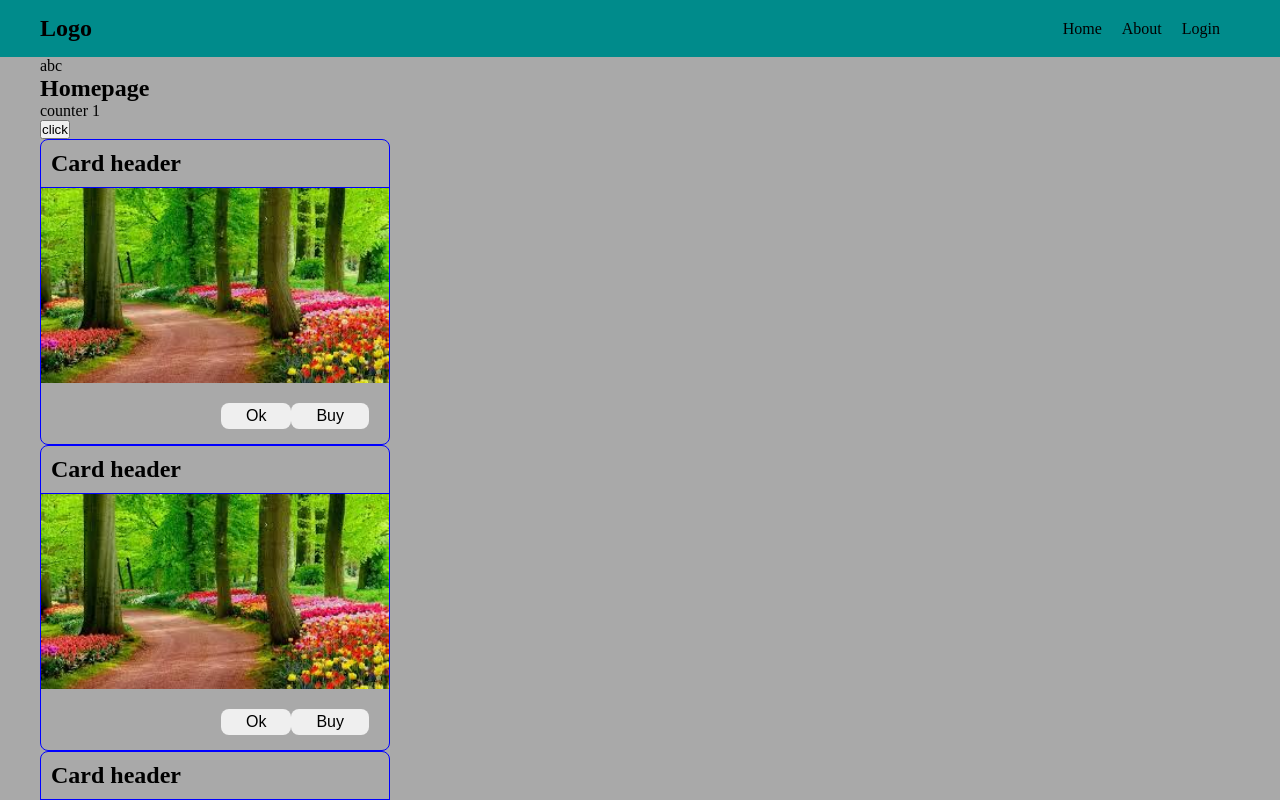
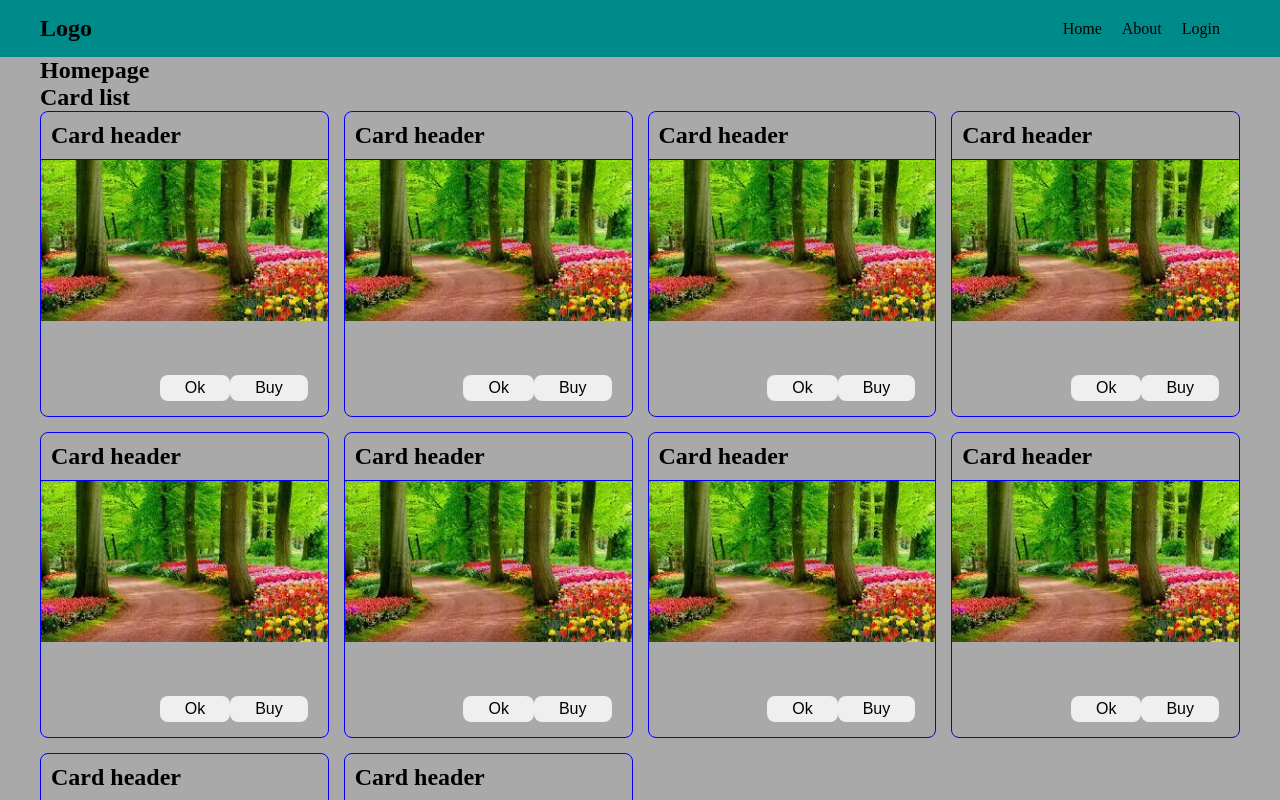
Before and after one commit to vit718/ElectronicsStore_Vue, a Vue app: page / in a window 1280 px wide. Shown: the top 800 px of the page. Built offline with nearby package versions, Linux system fonts and the light colour scheme; the HTML template or start-up script is replaced by a standard one.

Commit message:
add CardList

```diff
--- a/src/components/Card/CardAction.vue
+++ b/src/components/Card/CardAction.vue
@@ -1,5 +1,4 @@
 <script setup>
-import { onMounted } from "vue";
 </script>
 
 <template>
--- a/src/components/Card/CardHeader.vue
+++ b/src/components/Card/CardHeader.vue
@@ -1,9 +1,4 @@
 <script setup>
-import { onMounted } from "vue";
-
-onMounted(()=>{
-  console.log("card header com mounted")
-})
 </script>
 
 <template>
--- a/src/components/Card/CardMedia.vue
+++ b/src/components/Card/CardMedia.vue
@@ -1,10 +1,5 @@
 <script setup>
-import { onMounted } from "vue";
 import img from "../../assets/photo.jpeg";
-
-onMounted(()=>{
-  console.log("card media com mounted")
-})
 </script>
 
 <template>
--- a/src/components/Card/CardOverlay.vue
+++ b/src/components/Card/CardOverlay.vue
@@ -1,9 +1,4 @@
 <script setup>
-import { onMounted } from "vue";
-
-onMounted(()=>{
-  console.log("card overlay com mounted")
-})
 </script>
 
 <template>
--- a/src/components/Card/index.vue
+++ b/src/components/Card/index.vue
@@ -1,13 +1,8 @@
 <script setup>
-import { onMounted } from "vue";
 import CardOverlay from "./CardOverlay.vue";
 import CardHeader from "./CardHeader.vue";
 import CardMedia from "./CardMedia.vue";
 import CardAction from "./CardAction.vue";
-
-onMounted(()=>{
-  console.log("card com mounted")
-})
 </script>
 
 <template>
--- /dev/null
+++ b/src/components/CardList.vue
@@ -0,0 +1,22 @@
+<script setup>
+import Card from "./Card/index.vue";
+
+const props= defineProps({
+  items: Array,
+})
+</script>
+
+<template>
+<h2>Card list</h2>
+<div class="list">
+  <Card v-for="item of props.items" key="item"/>
+</div>
+</template>
+
+<style scoped lang="scss">
+.list{
+  display: grid;
+  grid-template-columns: repeat(4,1fr);
+  grid-gap: 15px;
+}
+</style>
--- a/src/views/HomeView.vue
+++ b/src/views/HomeView.vue
@@ -1,31 +1,15 @@
 <script setup>
-import {ref,onMounted} from "vue";
 import Container from "../components/Container.vue";
-import Card from "../components/Card/index.vue";
+import CardList from "../components/CardList.vue";
 
-console.log("Card",Card)
-const a=ref('abc')
-const count=ref(1)
-const items=[1,2,3,4]
-onMounted(()=>{
-  console.log("Mounted")
-})
-
-const handleClick=()=>{
-  count.value+=1;
-}
+const items=[1,2,3,4,5,6,7,8,9,10]
 </script>
 
 <template>
  <div>
   <Container>
-    <div>
-    <p>{{ a }}</p>
-  </div>
   <h2>Homepage</h2>
-  <p>counter {{ count }}</p>
-  <button @click="handleClick">click</button>
-  <Card v-for="item of items"/>
+  <card-list :items="items"/>
   </Container>
  </div>
 </template>
```
